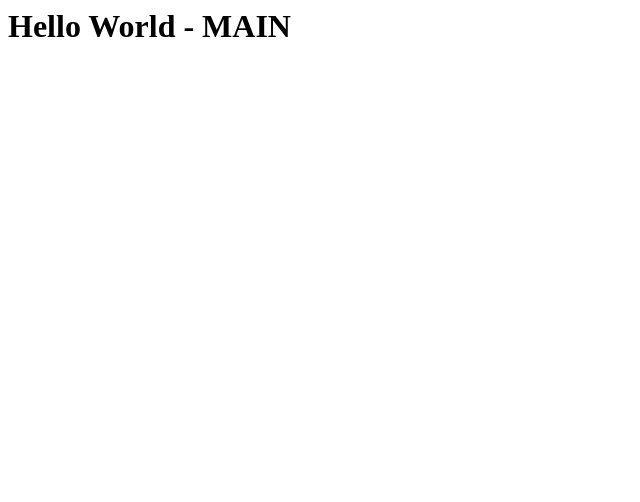
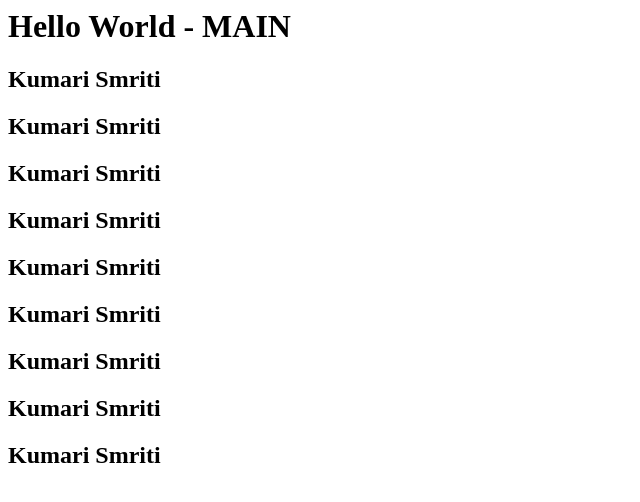
Before and after one commit to sailesh84/dummy_proj, a plain HTML site: page index.html in a window 1280 px wide. Shown: the whole page, without its empty margins (0-640 px from the left). Drawn offline with Linux system fonts and the light colour scheme.

Commit message:
my second changes

```diff
--- a/index.html
+++ b/index.html
@@ -1 +1,10 @@
 <h1>Hello World - MAIN</h1>
+<h2>Kumari Smriti</h2>
+<h2>Kumari Smriti</h2>
+<h2>Kumari Smriti</h2>
+<h2>Kumari Smriti</h2>
+<h2>Kumari Smriti</h2>
+<h2>Kumari Smriti</h2>
+<h2>Kumari Smriti</h2>
+<h2>Kumari Smriti</h2>
+<h2>Kumari Smriti</h2>
```
Also changed, not shown: about.html (+1 -0 lines).
